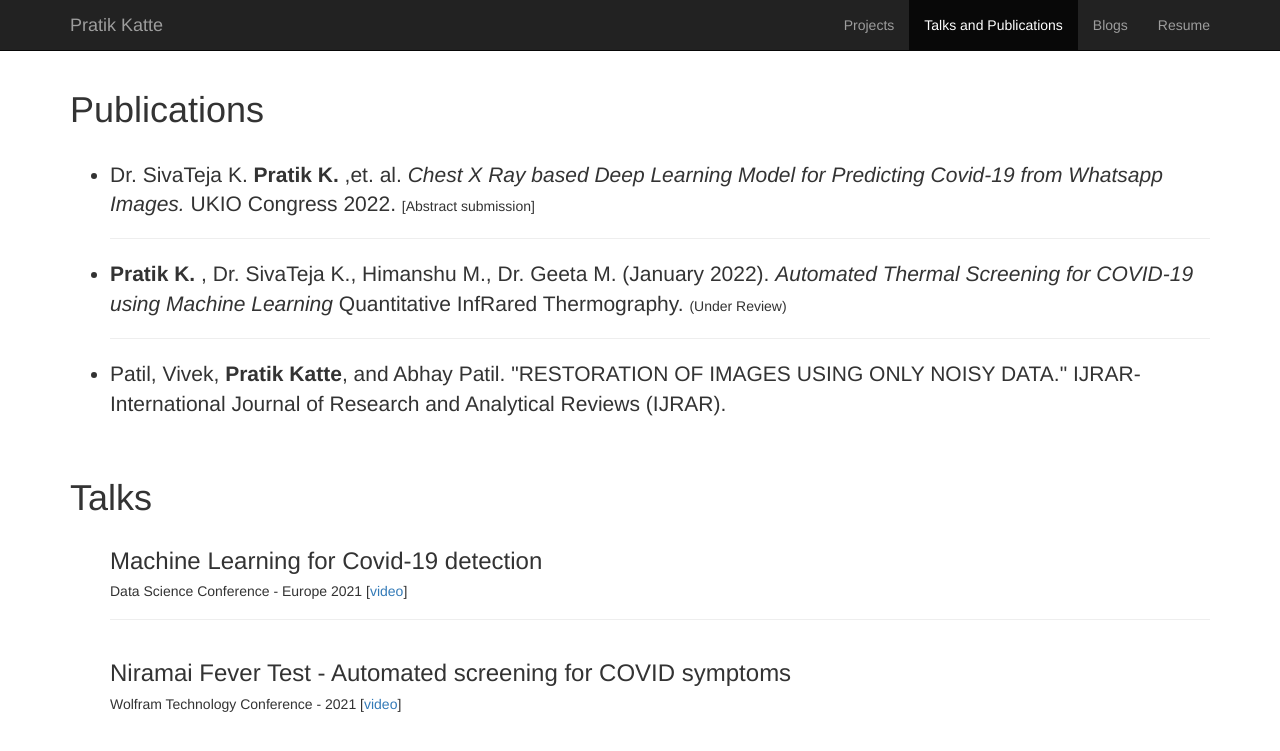
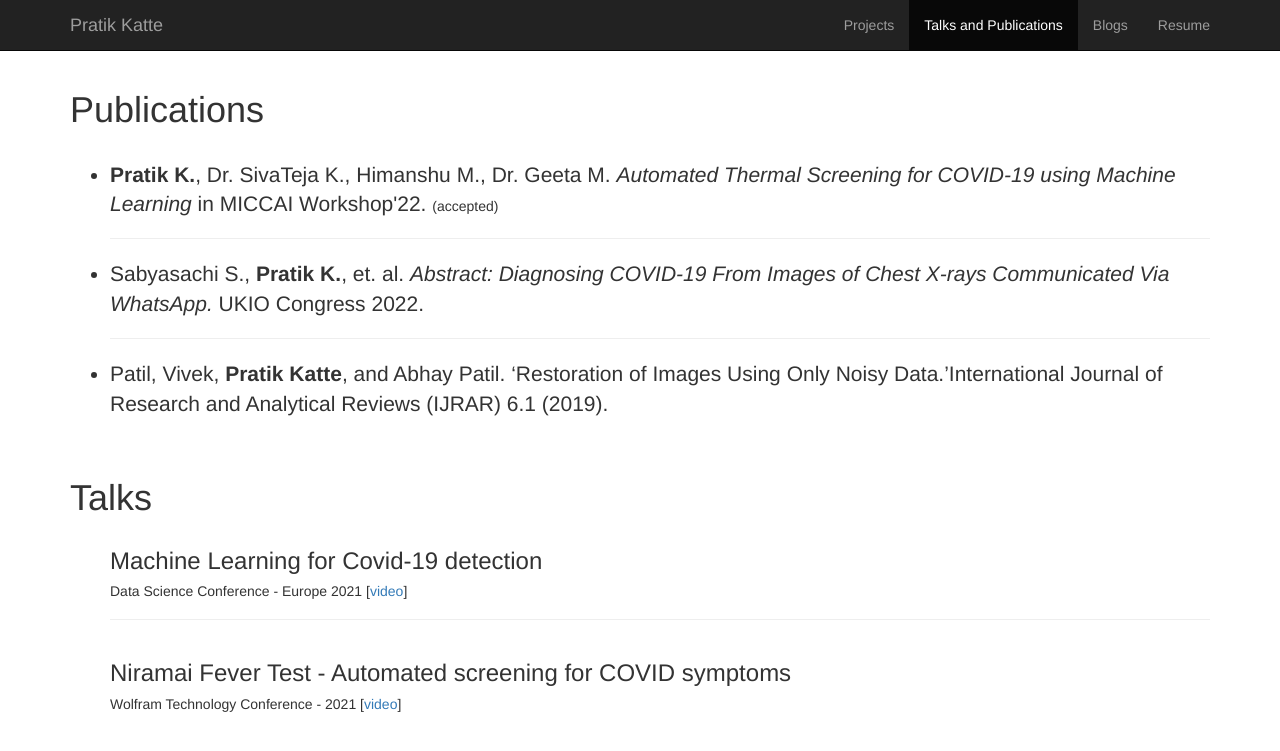
Before and after one commit to pratikkatte/pratikkatte.github.io, a Jekyll site: the page publications.html, which Jekyll copies as it is, in a window 1280 px wide. Shown: the top 751 px of the page. Built offline with Jekyll 4.4.1, drawn with Linux system fonts in a browser that asks for light colours.

Commit message:
Update publications.html

```diff
--- a/publications.html
+++ b/publications.html
@@ -63,20 +63,19 @@
       <h1>Publications</h1>
       <br>
       <ul>
+	<li class="lead">
+          <b>Pratik K.</b>, Dr. SivaTeja K., Himanshu M., Dr. Geeta M. <i>Automated Thermal Screening for COVID-19 using Machine Learning</i> in MICCAI Workshop'22.
+           <span class="h5">(accepted)</span>
+        </li>
+	<hr>
         <li class="lead">
-            Dr. SivaTeja K. <b>Pratik K. </b>,et. al. <i>Chest X Ray based Deep Learning Model for Predicting Covid-19 from Whatsapp Images. </i> UKIO Congress 2022. <span class="h5">[Abstract submission]</span>
+            Sabyasachi S., <b>Pratik K.</b>, et. al. <i>Abstract: Diagnosing COVID-19 From Images of Chest X-rays Communicated Via WhatsApp. </i> UKIO Congress 2022. <span class="h5"></span>
         </li>
         <hr>
         <li class="lead">
-          <b>Pratik K. </b>, Dr. SivaTeja K., Himanshu M., Dr. Geeta M. (January 2022). <i>Automated Thermal Screening for COVID-19 using Machine Learning</i> Quantitative InfRared Thermography.
-           <span class="h5">(Under Review)</span>
+          Patil, Vivek, <b>Pratik Katte</b>, and Abhay Patil. ‘Restoration of Images Using Only Noisy Data.’International Journal of Research and Analytical Reviews (IJRAR) 6.1 (2019).
         </li>
-        <hr>
-        <li class="lead">
-          Patil, Vivek, <b>Pratik Katte</b>, and Abhay Patil. "RESTORATION OF IMAGES USING ONLY NOISY DATA." IJRAR-International Journal of Research and Analytical Reviews (IJRAR).
-        </li>
-
-	    </ul>
+	</ul>
 
     <br>
 
```
